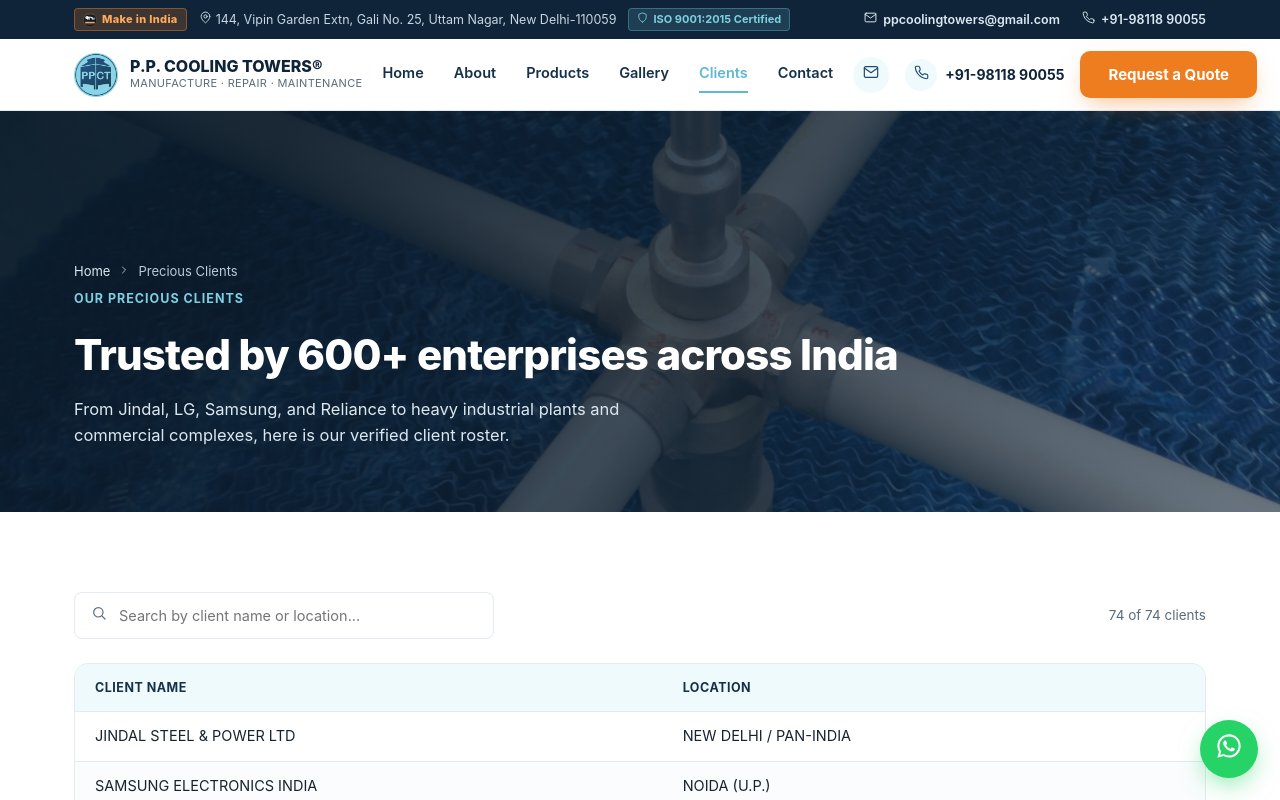
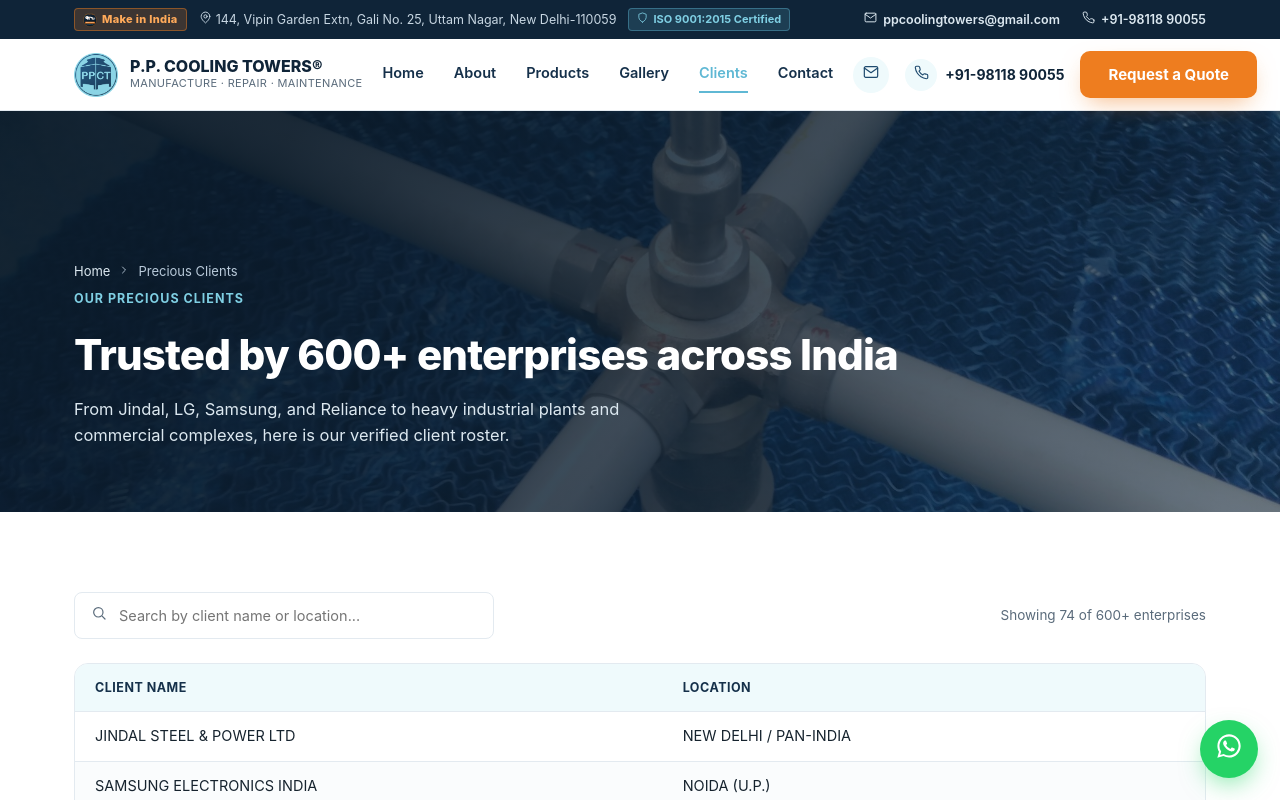
Before and after one commit to anupam8nith/ppct-frontend, an Angular app: page /precious-clients in a window 1280 px wide. Shown: the top 800 px of the page. Built offline with nearby package versions, Linux system fonts and the light colour scheme.

Commit message:
fix(copy): ensure 600+ clients across entire website

```diff
--- a/src/app/precious-clients/precious-clients.component.html
+++ b/src/app/precious-clients/precious-clients.component.html
@@ -16,7 +16,7 @@
         <app-icon name="search" [size]="16"></app-icon>
         <input type="text" [(ngModel)]="search" placeholder="Search by client name or location..." />
       </div>
-      <div class="count">{{ filtered.length }} of {{ clients.length }} clients</div>
+      <div class="count">Showing {{ filtered.length }} of 600+ enterprises</div>
     </div>
 
     @if (filtered.length) {
```
